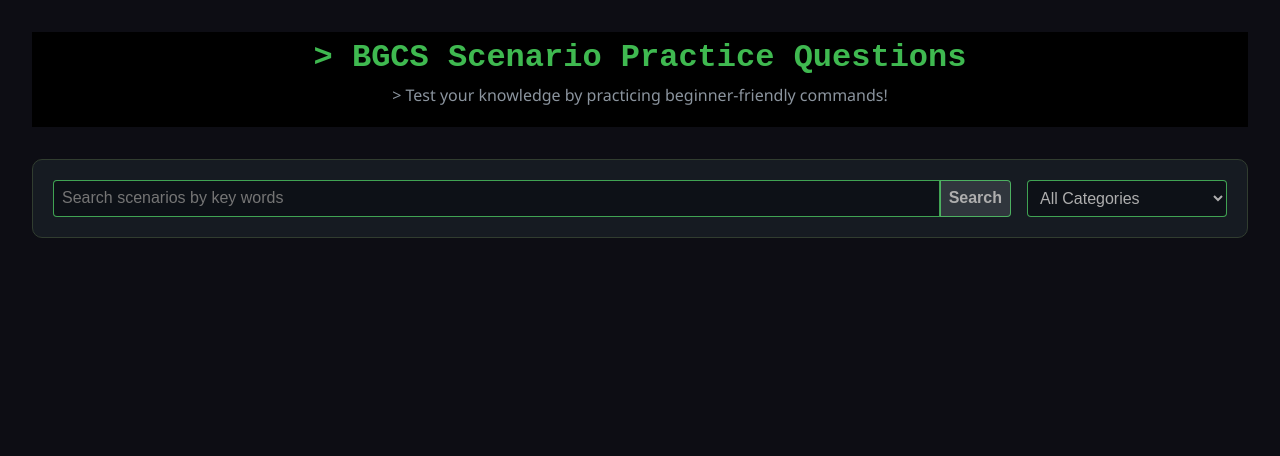
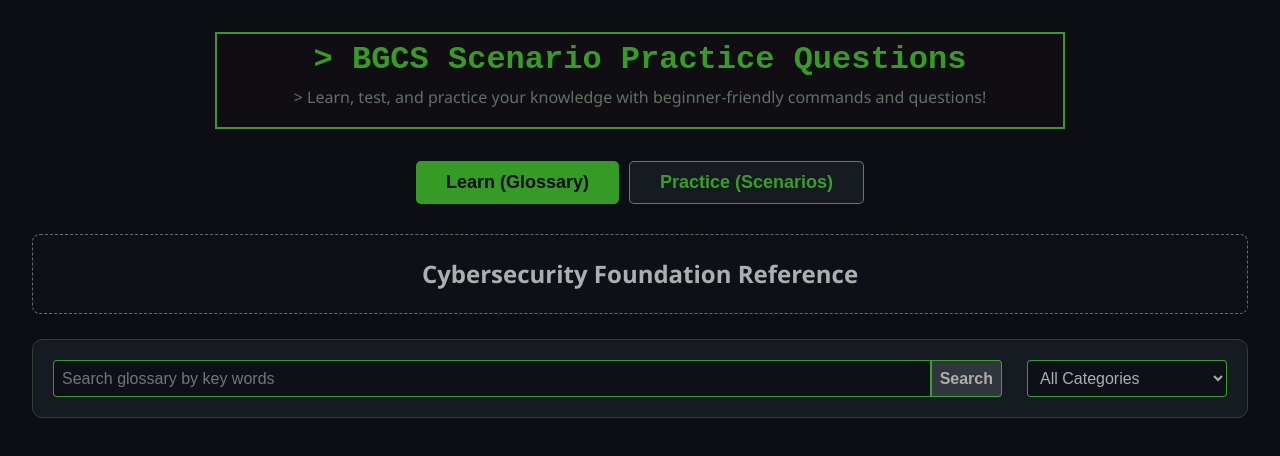
Before and after one commit to SH3EEESH/Personal-Website-Project, a plain HTML site: page Assignment 2 (all 4 files)/index.html in a window 1280 px wide. Drawn offline with Linux system fonts and the light colour scheme.

Commit message:
Setup initial UI layout, styling, and copied it over to the other tab to keep everything the same

```diff
--- a/Assignment 2 (all 4 files)/index.html
+++ b/Assignment 2 (all 4 files)/index.html
@@ -2,45 +2,119 @@
 <html>
     <head>
         <title> BGCS Scenario Practice</title>
-        <!-- Connecting the CSS file-->
-        <link rel="stylesheet" href="styles.css">
+                <link rel='stylesheet' href='styles.css'>
     </head>
     <body>
         <header>
             <h1> > BGCS Scenario Practice Questions</h1>
-            <p> > Test your knowledge by practicing beginner-friendly commands!</p>
+            <p> > Learn, test, and practice your knowledge with beginner-friendly commands and questions! </p>
         </header>
 
     <main>
-        <!-- Implementing interactive controls for the UI-->
-        <section class = "controls">
-            <!-- Creating the search bar function-->
-             <form id="search-form">
-                <input type="text" id = "search-input" placeholder = "Search scenarios by key words" autocomplete="off">
-                <button type = "submit"> Search </button>
+        <!-- Standard container settings for the tabs-->
+        <div
+            class='tab-container'
+            style='display: flex;
+            justify-content: center;
+            gap: 10px;
+            margin-bottom: 30px;'>
+
+        <!-- Design for the tab -> 'Learn' tab-->
+            <button
+                id='tab-learn'
+                class='active-tab'
+                style='padding: 10px 30px;
+                font-size: 18px;
+                border-radius: 5px;
+                cursor: pointer;
+                background-color: #3ebd28d0;
+                color: #0d0d14;
+                border: none;
+                font-weight: bold;'>
+                    Learn (Glossary)
+            </button>
+        <!-- Design for the tab -> 'Practice' tab-->
+            <button
+                id='tab-practice'
+                style='padding: 10px 30px;
+                font-size: 18px; border-radius: 5px;
+                cursor: pointer;
+                background-color: #161b22;
+                color: #3ebd28d0;
+                border: 1px solid #3ebd28d0;
+                font-weight: bold;'>
+                    Practice (Scenarios)
+                </button>
+        </div>
+
+        <div id='view-learn'>
+            <div
+                style='background-color: #0d1117;
+                border: 1px dashed #617065;
+                padding: 20px;
+                text-align: center;
+                border-radius: 8px;
+                margin-bottom: 25px;'>
+
+                <h2 style='color: #aeaeae; margin: 0;'> Cybersecurity Foundation Reference </h2>
+            </div>
+
+            <section class='controls'>
+            <form id='learn-search-form'>
+                <input type='text' id='learn-search-input' placeholder='Search glossary by key words' autocomplete='off'>
+                <button type='submit'> Search </button>
             </form>
 
-            <!-- Creating the filter dropdown menu to show specific question types-->
-            <select id = "Context-filter">
-                <option value = "All"> All Categories </option>
-                <option value = "Linux"> Linux Scenarios </option>
-                <option value = "Powershell"> Powershell Scenarios </option>
-                <option value = "Networking"> Netowrking Scenarios </option>
-                <option value = "Security"> Security Scenarios </option>
+            <select id='learn-tier-filter'>
+                <option value='All'> All Categories </option>
+                <option value='Linux'> Linux </option>
+                <option value='Powershell'> Powershell </option>
+                <option value='Networking'> Networking </option>
+                <option value='Security'> Security </option>
             </select>
         </section>
 
-        <!-- (Just in case) loading and/or errors-->
-        <div id = "status-message"> </div>
+            <section id='glossary-grid' class='results-grid'>
+                </section>
+        </div>
 
-        <!-- Result drop down accordian (like from the first assignment)-->
-         <section id = "result dropdown" class = "grid">
-            <!-- Java script will design the boxes-->
-         </section>
+        <div id='view-practice' style='display: none;'>
+            <div
+                style='background-color: #0d1117;
+                border: 1px dashed #617065;
+                padding: 20px;
+                text-align: center;
+                border-radius: 8px;
+                margin-bottom: 25px;'>
+
+                <h3 style='color: #aeaeae; margin-bottom: 10px;'>> Ready to practice? Open your native terminal!</h3>
+                <p style='color: #617065;'><strong>Windows:</strong> Press <kbd>Win + X</kbd> and select Windows PowerShell <br>
+                   <strong>macOS:</strong> Press <kbd>Cmd + Space</kbd>, type 'Terminal', and hit Enter</p>
+            </div>
+
+                <section class = 'controls'>
+                         <form id='search-form'>
+                <input type='text' id = 'search-input' placeholder = 'Search scenarios by key words' autocomplete='off'>
+                <button type = 'submit'> Search </button>
+            </form>
+
+                        <select id = 'tier-filter'>
+                <option value = 'All'> All Categories </option>
+                <option value = 'Linux'> Linux Scenarios </option>
+                <option value = 'Powershell'> Powershell Scenarios </option>
+                <option value = 'Networking'> Networking Scenarios </option>
+                <option value = 'Security'> Security Scenarios </option>
+            </select>
+        </section>
+
+                <div id = 'status-message'> </div>
+
+                 <section id = 'results-grid' class = 'results-grid'>
+                     </section>
+
     </main>
 
-    <!-- Finally, connecting the Javascript file-->
-    <script src="app.js"></script>
+        <script src='app.js'></script>
 
     </body>
 </html>
--- a/Assignment 2 (all 4 files)/styles.css
+++ b/Assignment 2 (all 4 files)/styles.css
@@ -15,24 +15,25 @@ body {
 
 header {
     text-align: center;
-    background-color: rgb(0, 0, 0);
-    margin-bottom: 32px;
-    border-bottom: 2px solid #000000;
+    background-color: #100e12;
+    max-width: 850px;
+    margin: 0 auto 32px auto;
+    border: 2px solid #3ebd28d0;
     padding-bottom: 16px;
 }
 
 header h1 {
-    color: #3fb950;
-font-family: "Courier New", Courier, sans-serif;
+    color: #3ebd28d0;
+font-family: 'Courier New', Courier, sans-serif;
 }
 
 header p {
-    color: #8b949e;
+    color: #617065;
 }
 
 .controls {
     display: flex; /* getting flexbox up and going*/
-    gap: 16px; /* to seperate the boxes so they aren't squished up*/
+    gap: 25px; /* to seperate the boxes so they aren't squished up*/
     margin-bottom: 32px;
     background-color: #161b22;
     padding: 20px;
@@ -50,7 +51,7 @@ header p {
 input, select, button {
     padding: 8px;
     font-size: 16px;
-    border: 1.5px solid #60fe789d;
+    border: 1.5px solid #3ebd28d0;
     background-color: #0d1117;
     color: #aeaeae;
     outline: none;
@@ -81,3 +82,25 @@ select {
     border-radius: 4px;
     min-width: 200px;
 }
+
+.results-grid {
+    max-width: 1100px;
+    margin: 0 auto;
+    display: grid;
+    grid-template-columns: 1fr 1fr; /* Splits into 2 columns */
+    gap: 20px; /* Creates spacing between the columns and rows (future me, I dont know why I needed to rewrite another note lol*/
+}
+
+.scenario-box {
+    background-color: #100e12;
+    border: 1px solid #3ebd28d0;
+    padding: 30px;
+    margin-bottom: 20px;
+    border-radius: 8px;
+    color: #617065;
+}
+
+.scenario-box h3 {
+    color: #3ebd28d0;
+    margin-top: 0;
+}
```
